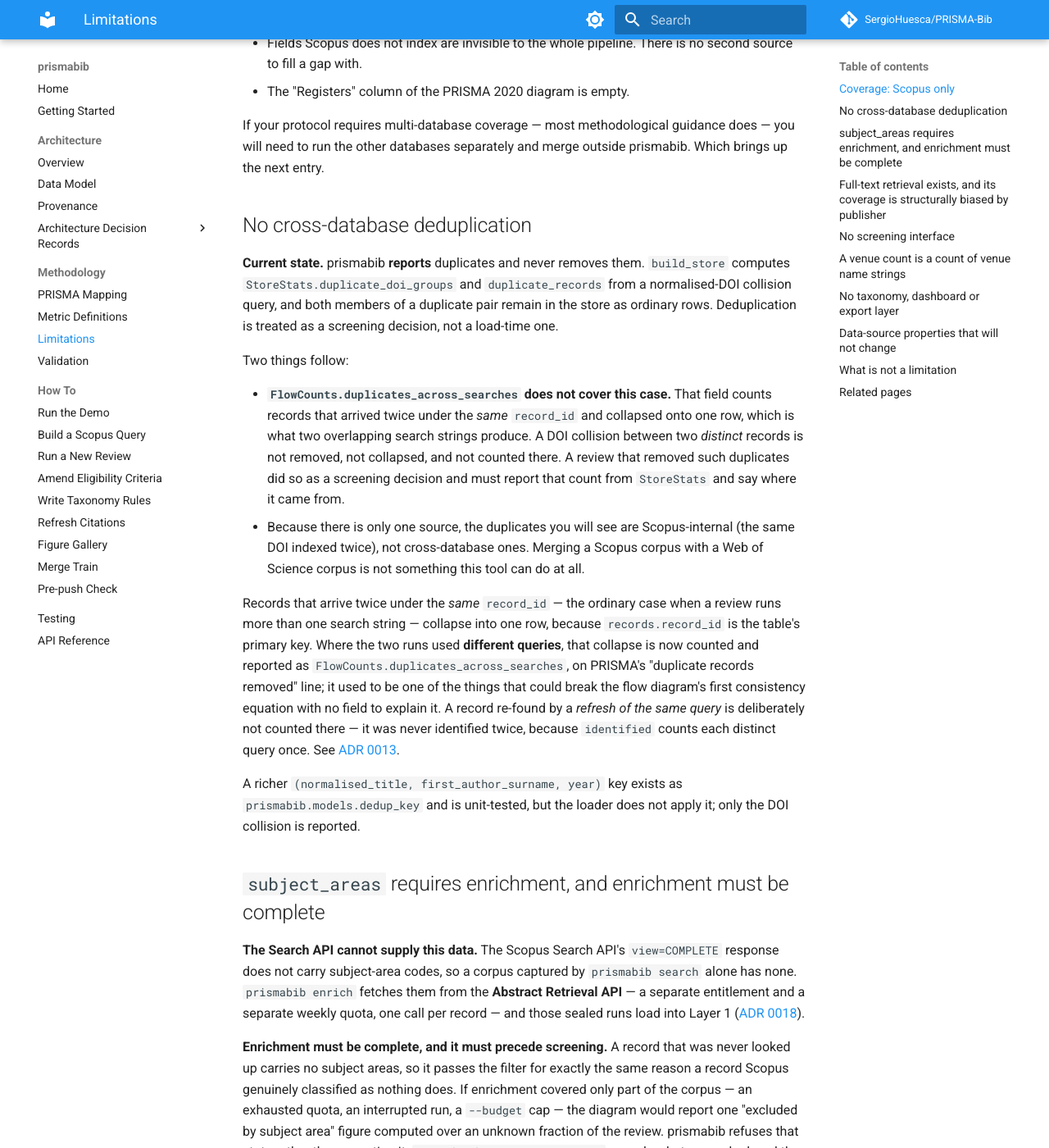
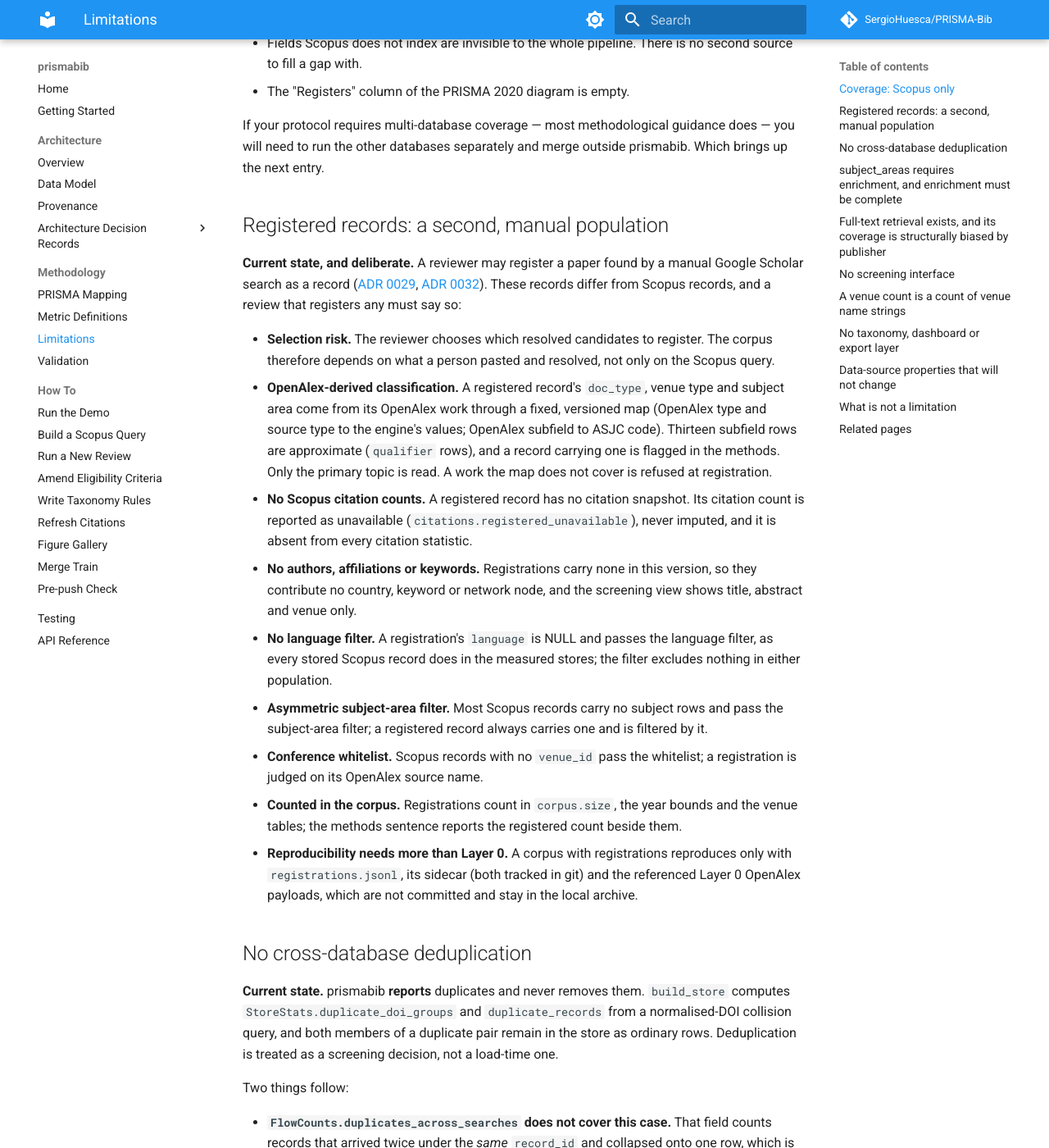
Before and after one commit to SergioHuesca/PRISMA-Bib, an MkDocs documentation site: the page built from docs/methodology/limitations.md, in a window 1280 px wide and 1400 px high, scrolled down 778 px. Shown: the whole window at 82% size. Built offline with MkDocs 1.6.1 and Material for MkDocs 9.7.7, drawn with Linux system fonts in a browser that asks for light colours; comment, search, counter and statistics services are not loaded.

Commit message:
docs(methodology): registered-records limitations, methods keys, citations.registered_unavailable
numbers.json gains methods.registered_sentence, methods.orphaned_decisions_text
and citations.registered_unavailable (re-baseline: ADR 0027, ADR 0033 C2).

Co-Authored-By: Claude Sonnet 5.5 <noreply@anthropic.com>
Claude-Session: https://claude.ai/code/session_01QjNadz7h2UAZ2C2xhuaY8z

```diff
--- a/docs/methodology/limitations.md
+++ b/docs/methodology/limitations.md
@@ -34,6 +34,40 @@ Consequences for your review:
 If your protocol requires multi-database coverage — most methodological guidance does —
 you will need to run the other databases separately and merge outside prismabib. Which
 brings up the next entry.
+
+## Registered records: a second, manual population
+
+**Current state, and deliberate.** A reviewer may register a paper found by a manual Google
+Scholar search as a record
+([ADR 0029](../architecture/adr/0029-reviewer-registration-of-a-candidate-as-a-record.md),
+[ADR 0032](../architecture/adr/0032-registered-records-table-and-classification-map.md)).
+These records differ from Scopus records, and a review that registers any must say so:
+
+- **Selection risk.** The reviewer chooses which resolved candidates to register. The corpus
+  therefore depends on what a person pasted and resolved, not only on the Scopus query.
+- **OpenAlex-derived classification.** A registered record's `doc_type`, venue type and
+  subject area come from its OpenAlex work through a fixed, versioned map (OpenAlex type and
+  source type to the engine's values; OpenAlex subfield to ASJC code). Thirteen subfield rows
+  are approximate (`qualifier` rows), and a record carrying one is flagged in the methods.
+  Only the primary topic is read. A work the map does not cover is refused at registration.
+- **No Scopus citation counts.** A registered record has no citation snapshot. Its citation
+  count is reported as unavailable (`citations.registered_unavailable`), never imputed, and it
+  is absent from every citation statistic.
+- **No authors, affiliations or keywords.** Registrations carry none in this version, so
+  they contribute no country, keyword or network node, and the screening view shows title,
+  abstract and venue only.
+- **No language filter.** A registration's `language` is NULL and passes the language filter,
+  as every stored Scopus record does in the measured stores; the filter excludes nothing in
+  either population.
+- **Asymmetric subject-area filter.** Most Scopus records carry no subject rows and pass the
+  subject-area filter; a registered record always carries one and is filtered by it.
+- **Conference whitelist.** Scopus records with no `venue_id` pass the whitelist; a
+  registration is judged on its OpenAlex source name.
+- **Counted in the corpus.** Registrations count in `corpus.size`, the year bounds and the
+  venue tables; the methods sentence reports the registered count beside them.
+- **Reproducibility needs more than Layer 0.** A corpus with registrations reproduces only
+  with `registrations.jsonl`, its sidecar (both tracked in git) and the referenced Layer 0
+  OpenAlex payloads, which are not committed and stay in the local archive.
 
 ## No cross-database deduplication
 
```
Also changed, not shown: CHANGELOG.md (+7 -0 lines), docs/methodology/metric-definitions.md (+8 -0 lines), docs/methodology/prisma-mapping.md (+21 -0 lines), 5 other files.
